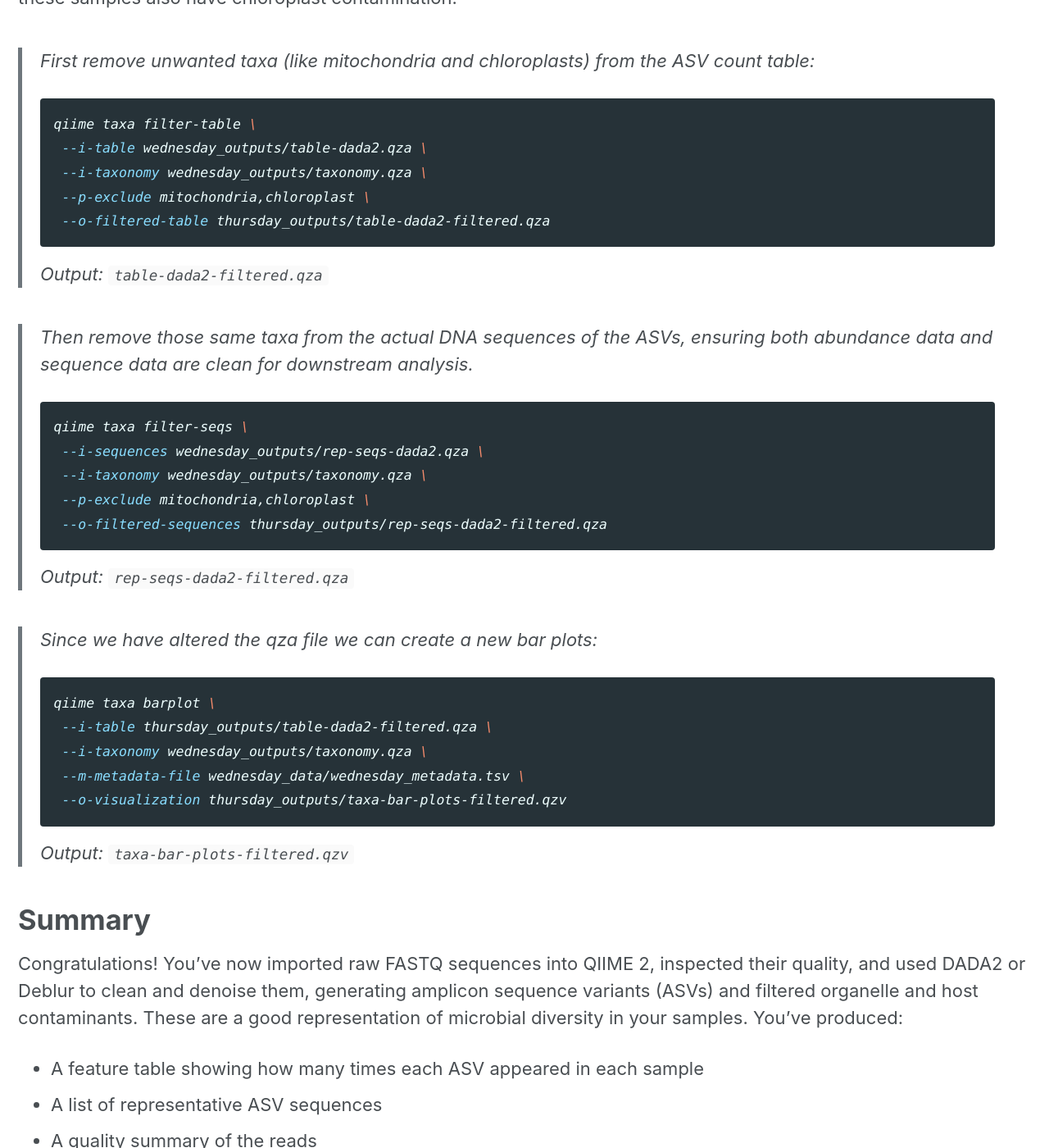
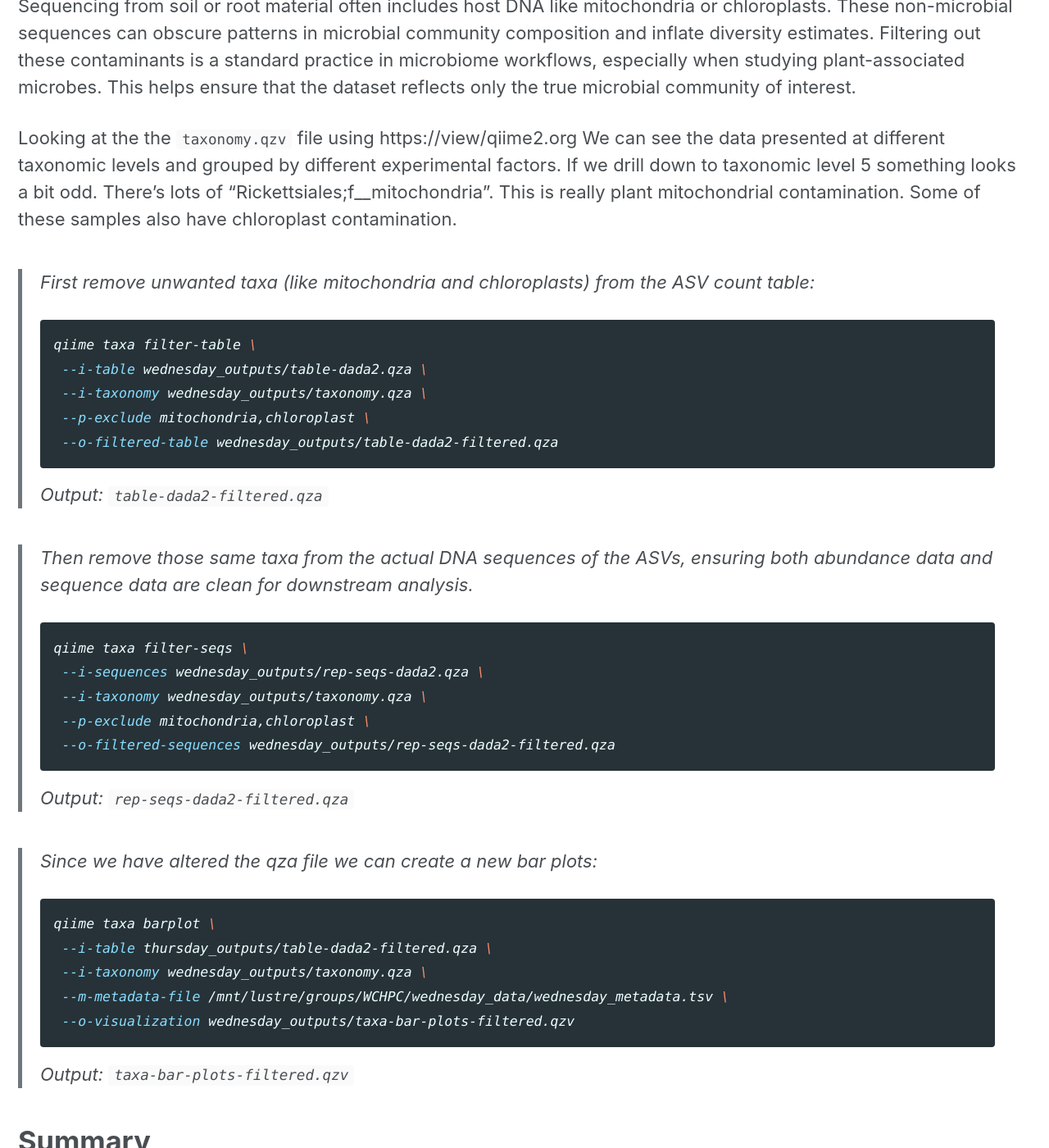
Before and after one commit to arua-microbiome/arua-microbiome.github.io, a Jekyll site: the page built from _tutorials/qiime2.md, in a window 1280 px wide and 1400 px high, scrolled down 15837 px. Shown: the whole window at 82% size. Built offline with Jekyll 4.4.1, drawn with Linux system fonts in a browser that asks for light colours; cached includes are drawn as plain includes; nearby versions of some CDN libraries; some of the changed text lies outside the part shown.

Commit message:
Update qiime2.md
Signed-off-by: arua-microbiome <kaloyiannis.g.g@gmail.com>

````diff
--- a/_tutorials/qiime2.md
+++ b/_tutorials/qiime2.md
@@ -147,15 +147,20 @@ First we must load the necessary anaconda3 python module on the CHPC:
 
 We will be using the packages set up in the available conda environments on the CHPC. Each time we start working with Qiime and **every time we switch node**, we will want to load up the environments with the following command:
 
-```bash
-conda activate /apps/chpc/bio/anaconda3-2020.02/envs/qiime2-amplicon-2024.5
-```
+>```bash
+>conda activate /apps/chpc/bio/anaconda3-2020.02/envs/qiime2-amplicon-2024.5
+>```
 
 To request an interactive job on the CHPC, run the following command. This will request 24 cores (an entire computing node) for 4hrs and lets you run your jobs straight into the terminal:
 
-```bash
-qsub -I -l select=1:ncpus=24:mpiprocs=24 -q serial -P WCHPC -l walltime=4:00:00
-```
+>```bash
+>qsub -I -l select=1:ncpus=24:mpiprocs=24 -q serial -P WCHPC -l walltime=4:00:00
+>```
+
+Also make a directory that you can store your outputs in:
+>```bash
+>mkdir wednesday_outputs
+>```
 
 # QIIME2
 
@@ -187,7 +192,7 @@ sample-2      $PWD/some/filepath/sample2_R1.fastq
 >```bash
 >time qiime tools import \
 >  --type 'SampleData[PairedEndSequencesWithQuality]' \
->  --input-path wednesday_data/wednesday_manifest.tsv \
+>  --input-path /mnt/lustre/groups/WCHPC/wednesday_data/wednesday_manifest.tsv \
 >  --output-path wednesday_outputs/demux.qza \
 >  --input-format PairedEndFastqManifestPhred33V2
 >```
@@ -278,7 +283,7 @@ There are two steps to taxonomic classification: [training the classifier](https
 >
 >```bash
 >time qiime feature-classifier classify-sklearn \
->  --i-classifier wednesday_data/silva-138-99-nb-classifier.qza \
+>  --i-classifier /mnt/lustre/groups/WCHPC/wednesday_data/silva-138-99-nb-classifier.qza \
 >  --i-reads wednesday_outputs/rep-seqs-dada2.qza \
 >  --o-classification wednesday_outputs/taxonomy.qza
 >```
@@ -306,8 +311,8 @@ Once your ASV table has been generated, it needs to be connected to your sample
 > ```bash
 > qiime feature-table summarize \
 >  --i-table wednesday_outputs/table-dada2.qza \
->  --m-sample-metadata-file wednesday_data/wednesday_metadata.csv \
->  --o-visualization thursday_outputs/table-dada2.qzv
+>  --m-sample-metadata-file /mnt/lustre/groups/WCHPC/wednesday_data/wednesday_metadata.csv \
+>  --o-visualization wednesday_outputs/table-dada2.qzv
 > ```
 >
 > Output: ```table-dada2.qzv```
@@ -317,8 +322,8 @@ Once your ASV table has been generated, it needs to be connected to your sample
 > qiime taxa barplot \
 >  --i-table wednesday_outputs/table-dada2.qza \
 >  --i-taxonomy wednesday_outputs/taxonomy.qza \
->  --m-metadata-file wednesday_data/wednesday_metadata.tsv \
->  --o-visualization thursday_outputs/taxa-bar-plots.qzv
+>  --m-metadata-file /mnt/lustre/groups/WCHPC/wednesday_data/wednesday_metadata.tsv \
+>  --o-visualization wednesday_outputs/taxa-bar-plots.qzv
 >```
 >
 > Output: ```taxa-bar-plots.qzv```
@@ -334,7 +339,7 @@ Looking at the the ```taxonomy.qzv``` file using https://view/qiime2.org We can
 >  --i-table wednesday_outputs/table-dada2.qza \
 >  --i-taxonomy wednesday_outputs/taxonomy.qza \
 >  --p-exclude mitochondria,chloroplast \
->  --o-filtered-table thursday_outputs/table-dada2-filtered.qza
+>  --o-filtered-table wednesday_outputs/table-dada2-filtered.qza
 >```
 >
 >Output: ```table-dada2-filtered.qza```
@@ -346,7 +351,7 @@ Looking at the the ```taxonomy.qzv``` file using https://view/qiime2.org We can
 >  --i-sequences wednesday_outputs/rep-seqs-dada2.qza \
 >  --i-taxonomy wednesday_outputs/taxonomy.qza \
 >  --p-exclude mitochondria,chloroplast \
->  --o-filtered-sequences thursday_outputs/rep-seqs-dada2-filtered.qza
+>  --o-filtered-sequences wednesday_outputs/rep-seqs-dada2-filtered.qza
 >```
 >
 >Output: ```rep-seqs-dada2-filtered.qza```
@@ -357,8 +362,8 @@ Looking at the the ```taxonomy.qzv``` file using https://view/qiime2.org We can
 >qiime taxa barplot \
 >  --i-table thursday_outputs/table-dada2-filtered.qza \
 >  --i-taxonomy wednesday_outputs/taxonomy.qza \
->  --m-metadata-file wednesday_data/wednesday_metadata.tsv \
->  --o-visualization thursday_outputs/taxa-bar-plots-filtered.qzv
+>  --m-metadata-file /mnt/lustre/groups/WCHPC/wednesday_data/wednesday_metadata.tsv \
+>  --o-visualization wednesday_outputs/taxa-bar-plots-filtered.qzv
 >```
 >
 >Output: ```taxa-bar-plots-filtered.qzv```
````
